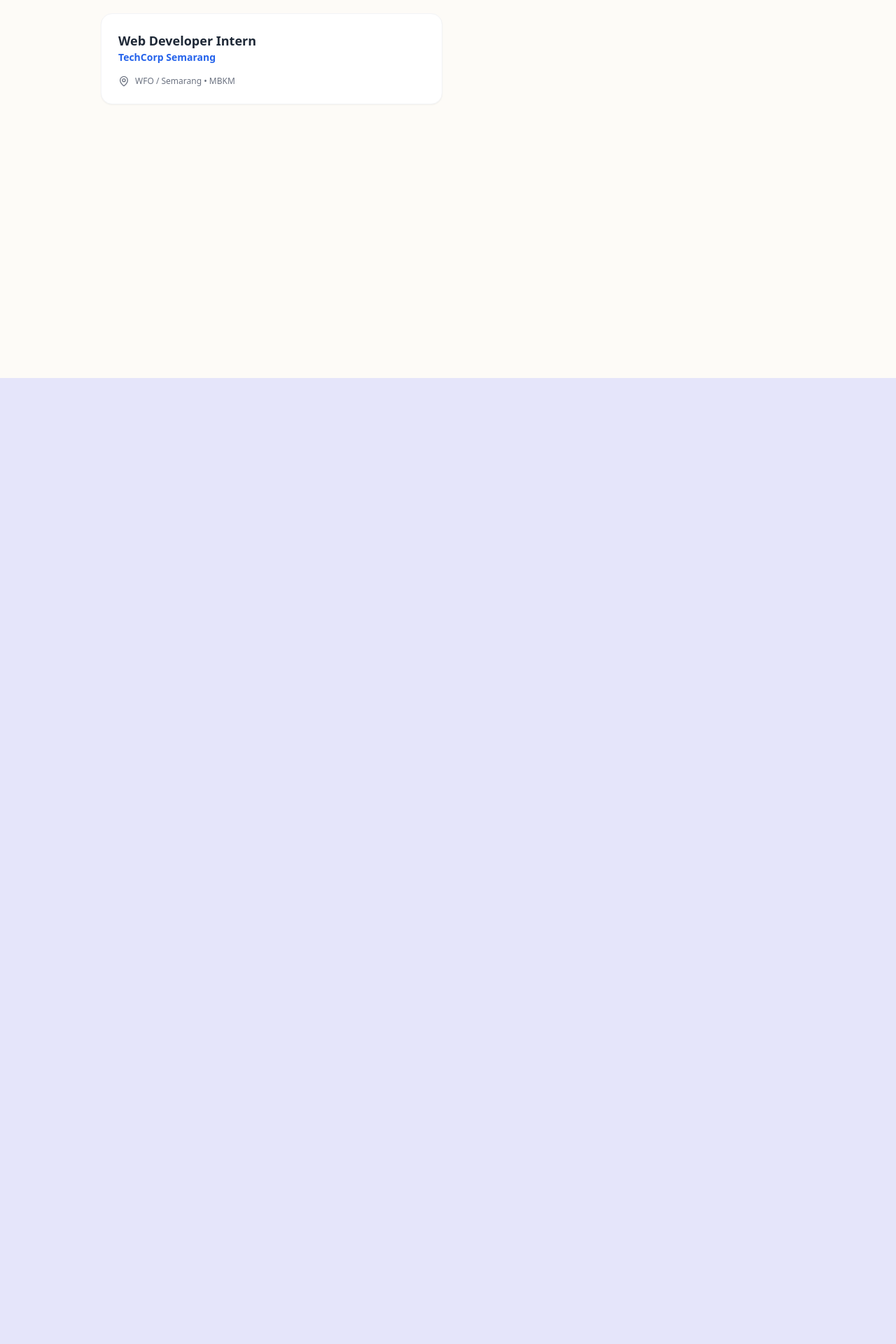
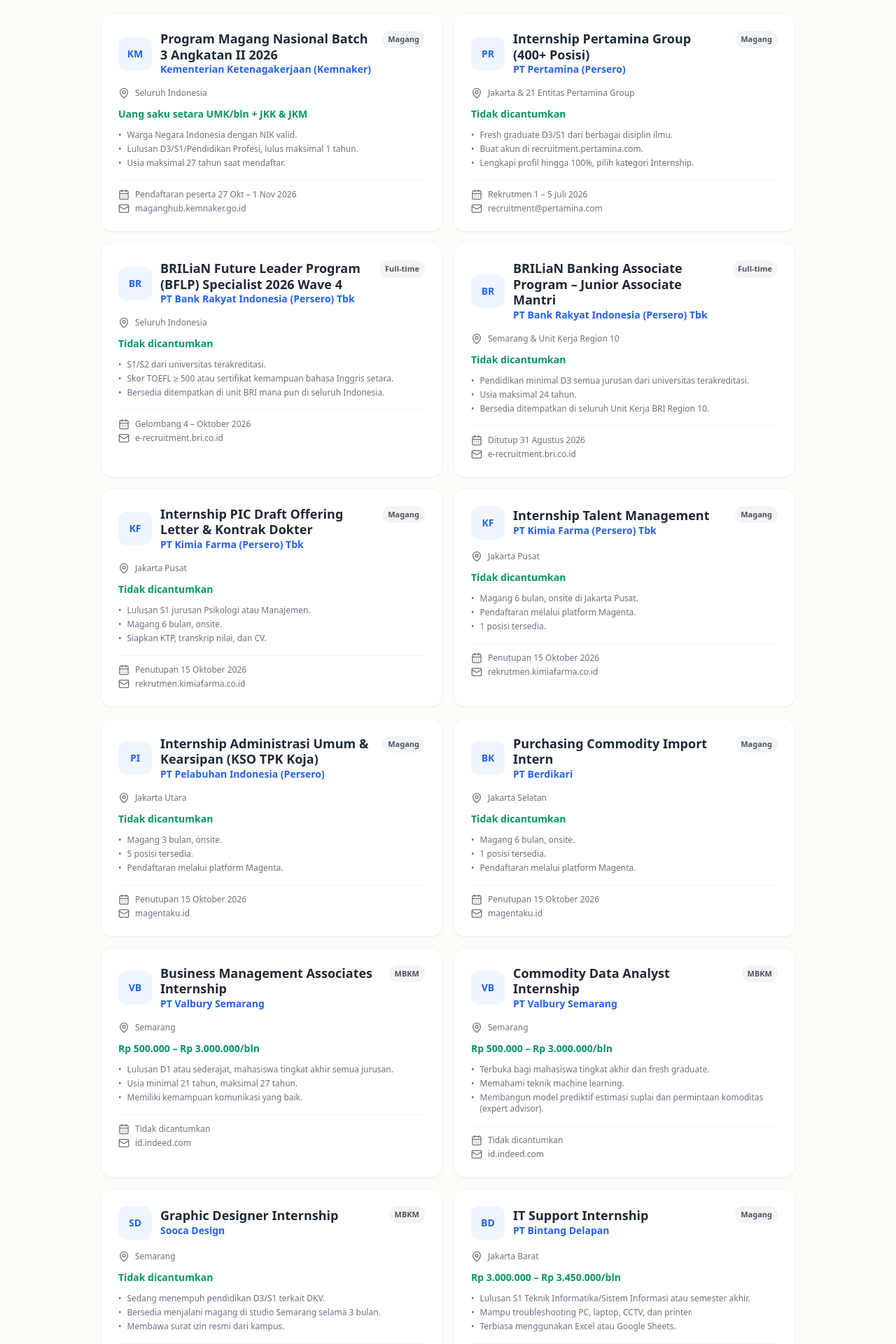
Before and after one commit to KatrinaAgni/ankAsa-Career, a Next.js app: page /career/jobs in a window 1280 px wide. Shown: the part 260-2180 px from the top of the page at 70% size. Before the commit the page ends 800 px from the top, so only its background shows below. Built offline with nearby package versions, Linux system fonts and the light colour scheme.

Commit message:
feat: add real job and MBKM listings data to jobs page

```diff
--- a/src/app/career/jobs/page.tsx
+++ b/src/app/career/jobs/page.tsx
@@ -1,5 +1,284 @@
-import { ArrowLeft, Search, MapPin } from "lucide-react"
+import { ArrowLeft, Search, MapPin, Mail, CalendarDays } from "lucide-react"
 import Link from "next/link"
+
+type Loker = {
+  id: number
+  posisi: string
+  perusahaan: string
+  lokasi: string
+  jenis: "MBKM" | "Magang" | "Full-time"
+  gaji: string
+  kontak: string
+  jadwal: string
+  syarat: string[]
+  logo: string
+}
+
+const daftarLoker: Loker[] = [
+  {
+    id: 1,
+    posisi: "Program Magang Nasional Batch 3 Angkatan II 2026",
+    perusahaan: "Kementerian Ketenagakerjaan (Kemnaker)",
+    lokasi: "Seluruh Indonesia",
+    jenis: "Magang",
+    gaji: "Uang saku setara UMK/bln + JKK & JKM",
+    kontak: "maganghub.kemnaker.go.id",
+    jadwal: "Pendaftaran peserta 27 Okt – 1 Nov 2026",
+    syarat: [
+      "Warga Negara Indonesia dengan NIK valid.",
+      "Lulusan D3/S1/Pendidikan Profesi, lulus maksimal 1 tahun.",
+      "Usia maksimal 27 tahun saat mendaftar.",
+      "Belum pernah mengikuti Program Pemagangan Nasional.",
+    ],
+    logo: "KM",
+  },
+  {
+    id: 2,
+    posisi: "Internship Pertamina Group (400+ Posisi)",
+    perusahaan: "PT Pertamina (Persero)",
+    lokasi: "Jakarta & 21 Entitas Pertamina Group",
+    jenis: "Magang",
+    gaji: "Tidak dicantumkan",
+    kontak: "recruitment@pertamina.com",
+    jadwal: "Rekrutmen 1 – 5 Juli 2026",
+    syarat: [
+      "Fresh graduate D3/S1 dari berbagai disiplin ilmu.",
+      "Buat akun di recruitment.pertamina.com.",
+      "Lengkapi profil hingga 100%, pilih kategori Internship.",
+      "Rekrutmen resmi tidak dipungut biaya.",
+    ],
+    logo: "PR",
+  },
+  {
+    id: 3,
+    posisi: "BRILiaN Future Leader Program (BFLP) Specialist 2026 Wave 4",
+    perusahaan: "PT Bank Rakyat Indonesia (Persero) Tbk",
+    lokasi: "Seluruh Indonesia",
+    jenis: "Full-time",
+    gaji: "Tidak dicantumkan",
+    kontak: "e-recruitment.bri.co.id",
+    jadwal: "Gelombang 4 – Oktober 2026",
+    syarat: [
+      "S1/S2 dari universitas terakreditasi.",
+      "Skor TOEFL ≥ 500 atau sertifikat kemampuan bahasa Inggris setara.",
+      "Bersedia ditempatkan di unit BRI mana pun di seluruh Indonesia.",
+      "5 posisi: Wholesale Banking, Risk Management, Micro Banking, Business Enabler, Audit.",
+    ],
+    logo: "BR",
+  },
+  {
+    id: 4,
+    posisi: "BRILiaN Banking Associate Program – Junior Associate Mantri",
+    perusahaan: "PT Bank Rakyat Indonesia (Persero) Tbk",
+    lokasi: "Semarang & Unit Kerja Region 10",
+    jenis: "Full-time",
+    gaji: "Tidak dicantumkan",
+    kontak: "e-recruitment.bri.co.id",
+    jadwal: "Ditutup 31 Agustus 2026",
+    syarat: [
+      "Pendidikan minimal D3 semua jurusan dari universitas terakreditasi.",
+      "Usia maksimal 24 tahun.",
+      "Bersedia ditempatkan di seluruh Unit Kerja BRI Region 10.",
+    ],
+    logo: "BR",
+  },
+  {
+    id: 5,
+    posisi: "Internship PIC Draft Offering Letter & Kontrak Dokter",
+    perusahaan: "PT Kimia Farma (Persero) Tbk",
+    lokasi: "Jakarta Pusat",
+    jenis: "Magang",
+    gaji: "Tidak dicantumkan",
+    kontak: "rekrutmen.kimiafarma.co.id",
+    jadwal: "Penutupan 15 Oktober 2026",
+    syarat: [
+      "Lulusan S1 jurusan Psikologi atau Manajemen.",
+      "Magang 6 bulan, onsite.",
+      "Siapkan KTP, transkrip nilai, dan CV.",
+      "1 posisi tersedia.",
+    ],
+    logo: "KF",
+  },
+  {
+    id: 6,
+    posisi: "Internship Talent Management",
+    perusahaan: "PT Kimia Farma (Persero) Tbk",
+    lokasi: "Jakarta Pusat",
+    jenis: "Magang",
+    gaji: "Tidak dicantumkan",
+    kontak: "rekrutmen.kimiafarma.co.id",
+    jadwal: "Penutupan 15 Oktober 2026",
+    syarat: [
+      "Magang 6 bulan, onsite di Jakarta Pusat.",
+      "Pendaftaran melalui platform Magenta.",
+      "1 posisi tersedia.",
+    ],
+    logo: "KF",
+  },
+  {
+    id: 7,
+    posisi: "Internship Administrasi Umum & Kearsipan (KSO TPK Koja)",
+    perusahaan: "PT Pelabuhan Indonesia (Persero)",
+    lokasi: "Jakarta Utara",
+    jenis: "Magang",
+    gaji: "Tidak dicantumkan",
+    kontak: "magentaku.id",
+    jadwal: "Penutupan 15 Oktober 2026",
+    syarat: [
+      "Magang 3 bulan, onsite.",
+      "5 posisi tersedia.",
+      "Pendaftaran melalui platform Magenta.",
+    ],
+    logo: "PI",
+  },
+  {
+    id: 8,
+    posisi: "Purchasing Commodity Import Intern",
+    perusahaan: "PT Berdikari",
+    lokasi: "Jakarta Selatan",
+    jenis: "Magang",
+    gaji: "Tidak dicantumkan",
+    kontak: "magentaku.id",
+    jadwal: "Penutupan 15 Oktober 2026",
+    syarat: [
+      "Magang 6 bulan, onsite.",
+      "1 posisi tersedia.",
+      "Pendaftaran melalui platform Magenta.",
+    ],
+    logo: "BK",
+  },
+  {
+    id: 9,
+    posisi: "Business Management Associates Internship",
+    perusahaan: "PT Valbury Semarang",
+    lokasi: "Semarang",
+    jenis: "MBKM",
+    gaji: "Rp 500.000 – Rp 3.000.000/bln",
+    kontak: "id.indeed.com",
+    jadwal: "Tidak dicantumkan",
+    syarat: [
+      "Lulusan D1 atau sederajat, mahasiswa tingkat akhir semua jurusan.",
+      "Usia minimal 21 tahun, maksimal 27 tahun.",
+      "Memiliki kemampuan komunikasi yang baik.",
+      "Tertarik pada dunia bisnis, investasi, pasar modal, atau pemasaran.",
+    ],
+    logo: "VB",
+  },
+  {
+    id: 10,
+    posisi: "Commodity Data Analyst Internship",
+    perusahaan: "PT Valbury Semarang",
+    lokasi: "Semarang",
+    jenis: "MBKM",
+    gaji: "Rp 500.000 – Rp 3.000.000/bln",
+    kontak: "id.indeed.com",
+    jadwal: "Tidak dicantumkan",
+    syarat: [
+      "Terbuka bagi mahasiswa tingkat akhir dan fresh graduate.",
+      "Memahami teknik machine learning.",
+      "Membangun model prediktif estimasi suplai dan permintaan komoditas (expert advisor).",
+    ],
+    logo: "VB",
+  },
+  {
+    id: 11,
+    posisi: "Graphic Designer Internship",
+    perusahaan: "Sooca Design",
+    lokasi: "Semarang",
+    jenis: "MBKM",
+    gaji: "Tidak dicantumkan",
+    kontak: "studio@soocadesign.com",
+    jadwal: "Magang 3 bulan",
+    syarat: [
+      "Sedang menempuh pendidikan D3/S1 terkait DKV.",
+      "Bersedia menjalani magang di studio Semarang selama 3 bulan.",
+      "Membawa surat izin resmi dari kampus.",
+    ],
+    logo: "SD",
+  },
+  {
+    id: 12,
+    posisi: "IT Support Internship",
+    perusahaan: "PT Bintang Delapan",
+    lokasi: "Jakarta Barat",
+    jenis: "Magang",
+    gaji: "Rp 3.000.000 – Rp 3.450.000/bln",
+    kontak: "id.indeed.com",
+    jadwal: "Internship 6 bulan",
+    syarat: [
+      "Lulusan S1 Teknik Informatika/Sistem Informasi atau semester akhir.",
+      "Mampu troubleshooting PC, laptop, CCTV, dan printer.",
+      "Terbiasa menggunakan Excel atau Google Sheets.",
+      "Bersedia internship 6 bulan di Joglo, Jakarta Barat.",
+    ],
+    logo: "BD",
+  },
+  {
+    id: 13,
+    posisi: "Magang Software Engineer",
+    perusahaan: "PT Imperial Teknologi Indonesia",
+    lokasi: "Semarang",
+    jenis: "MBKM",
+    gaji: "Tidak dicantumkan",
+    kontak: "glints.com",
+    jadwal: "Magang mulai 1 September 2026",
+    syarat: [
+      "Mahasiswa aktif.",
+      "Menguasai PostgreSQL dan JavaScript.",
+      "Penempatan di Semarang.",
+    ],
+    logo: "IT",
+  },
+  {
+    id: 14,
+    posisi: "Intern Data Analyst",
+    perusahaan: "PT Cemerlang Statistika Indonesia (STATSME)",
+    lokasi: "Depok, Jawa Barat",
+    jenis: "MBKM",
+    gaji: "Rp 1.000.000 – Rp 2.000.000/bln",
+    kontak: "glints.com",
+    jadwal: "Tidak dicantumkan",
+    syarat: [
+      "Lulusan atau mahasiswa S1.",
+      "Menguasai Microsoft Excel dan SQL.",
+      "Magang onsite di Depok.",
+    ],
+    logo: "ST",
+  },
+  {
+    id: 15,
+    posisi: "Data Analyst Intern",
+    perusahaan: "Roove Tijara Internasional",
+    lokasi: "Bandung (Hybrid)",
+    jenis: "MBKM",
+    gaji: "Rp 1.000.000 – Rp 1.500.000/bln",
+    kontak: "glints.com",
+    jadwal: "Tidak dicantumkan",
+    syarat: [
+      "Lulusan S1.",
+      "Menguasai Microsoft Excel.",
+      "Bekerja secara hybrid dari Bandung.",
+    ],
+    logo: "RT",
+  },
+  {
+    id: 16,
+    posisi: "Magang Nasional Instansi Pemerintah (±1.200 Peserta)",
+    perusahaan: "Kemendikdasmen",
+    lokasi: "Jakarta",
+    jenis: "Magang",
+    gaji: "Uang saku bulanan dari program MagangHub",
+    kontak: "maganghub.kemnaker.go.id",
+    jadwal: "Batch 2 ditutup 8 September 2026",
+    syarat: [
+      "Fresh graduate perguruan tinggi.",
+      "Kuota ±1.200 peserta.",
+      "Penempatan di lingkungan pemerintahan.",
+      "Pendaftaran melalui portal MagangHub.",
+    ],
+    logo: "KD",
+  },
+]
 
 export default function JobsPage() {
   return (
@@ -18,12 +297,31 @@
            <button className="bg-blue-600 text-white px-6 py-3 rounded-xl font-bold">Cari</button>
         </div>
         <div className="grid md:grid-cols-2 gap-4">
-           {/* Template Card Loker */}
-           <div className="bg-white p-6 rounded-2xl border border-gray-100 shadow-sm hover:shadow-md transition-shadow">
-             <h3 className="font-bold text-lg">Web Developer Intern</h3>
-             <p className="text-blue-600 font-bold text-sm mb-4">TechCorp Semarang</p>
-             <div className="flex gap-2 text-xs text-gray-500"><MapPin className="w-4 h-4"/> WFO / Semarang • MBKM</div>
-           </div>
+           {daftarLoker.map((loker) => (
+             <div key={loker.id} className="bg-white p-6 rounded-2xl border border-gray-100 shadow-sm hover:shadow-md transition-shadow">
+               <div className="flex items-start justify-between gap-3 mb-4">
+                 <div className="flex items-center gap-3">
+                   <div className="w-12 h-12 shrink-0 rounded-xl bg-blue-50 text-blue-600 font-extrabold flex items-center justify-center text-sm">{loker.logo}</div>
+                   <div>
+                     <h3 className="font-bold text-lg leading-tight">{loker.posisi}</h3>
+                     <p className="text-blue-600 font-bold text-sm">{loker.perusahaan}</p>
+                   </div>
+                 </div>
+                 <span className="shrink-0 text-[11px] font-bold px-2 py-1 rounded-full bg-gray-100 text-gray-600">{loker.jenis}</span>
+               </div>
+               <div className="flex gap-2 text-xs text-gray-500 mb-3"><MapPin className="w-4 h-4 shrink-0"/> {loker.lokasi}</div>
+               <p className="text-sm font-bold text-emerald-600 mb-3">{loker.gaji}</p>
+               <ul className="space-y-1 mb-4">
+                 {loker.syarat.slice(0, 3).map((syarat) => (
+                   <li key={syarat} className="text-xs text-gray-500 flex gap-2"><span>•</span> {syarat}</li>
+                 ))}
+               </ul>
+               <div className="flex flex-col gap-1 text-xs text-gray-500 border-t border-gray-100 pt-3">
+                 <span className="flex items-center gap-2"><CalendarDays className="w-4 h-4 shrink-0"/> {loker.jadwal}</span>
+                 <span className="flex items-center gap-2"><Mail className="w-4 h-4 shrink-0"/> {loker.kontak}</span>
+               </div>
+             </div>
+           ))}
         </div>
       </main>
     </div>
```
